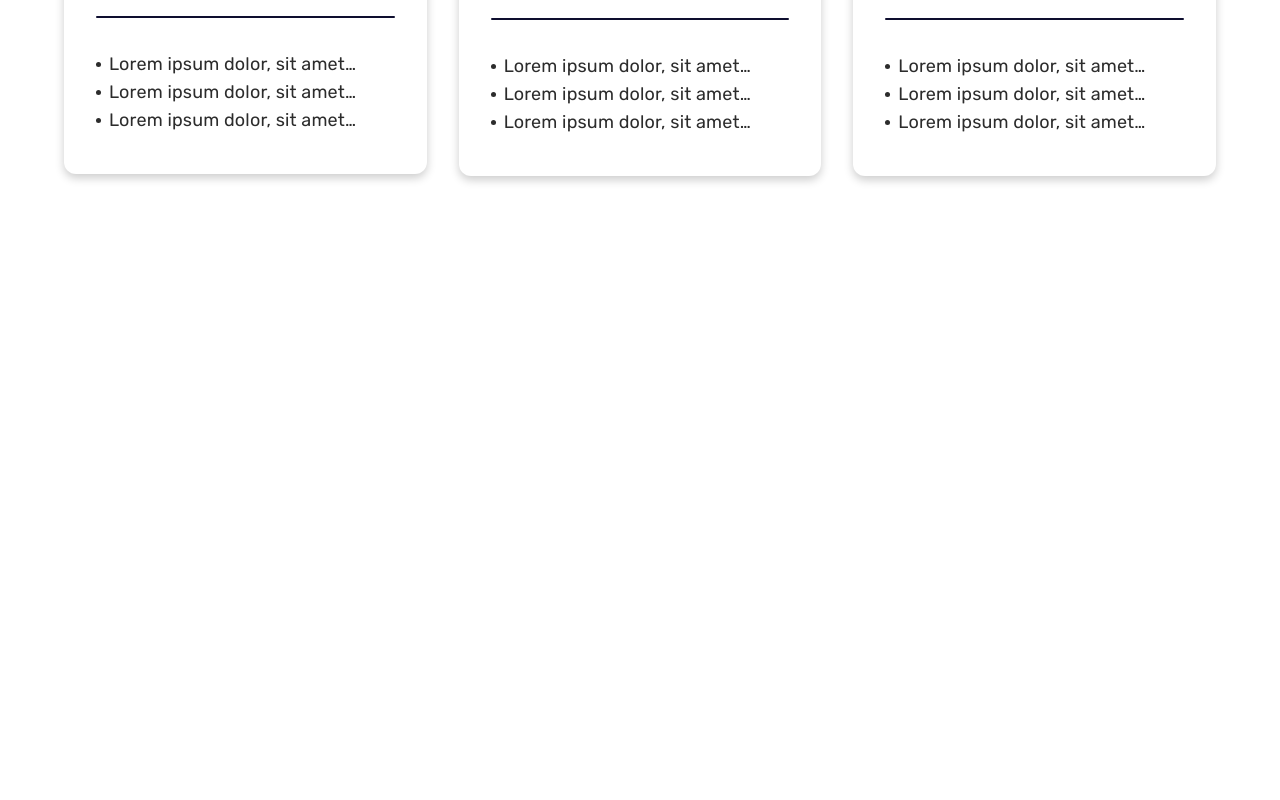
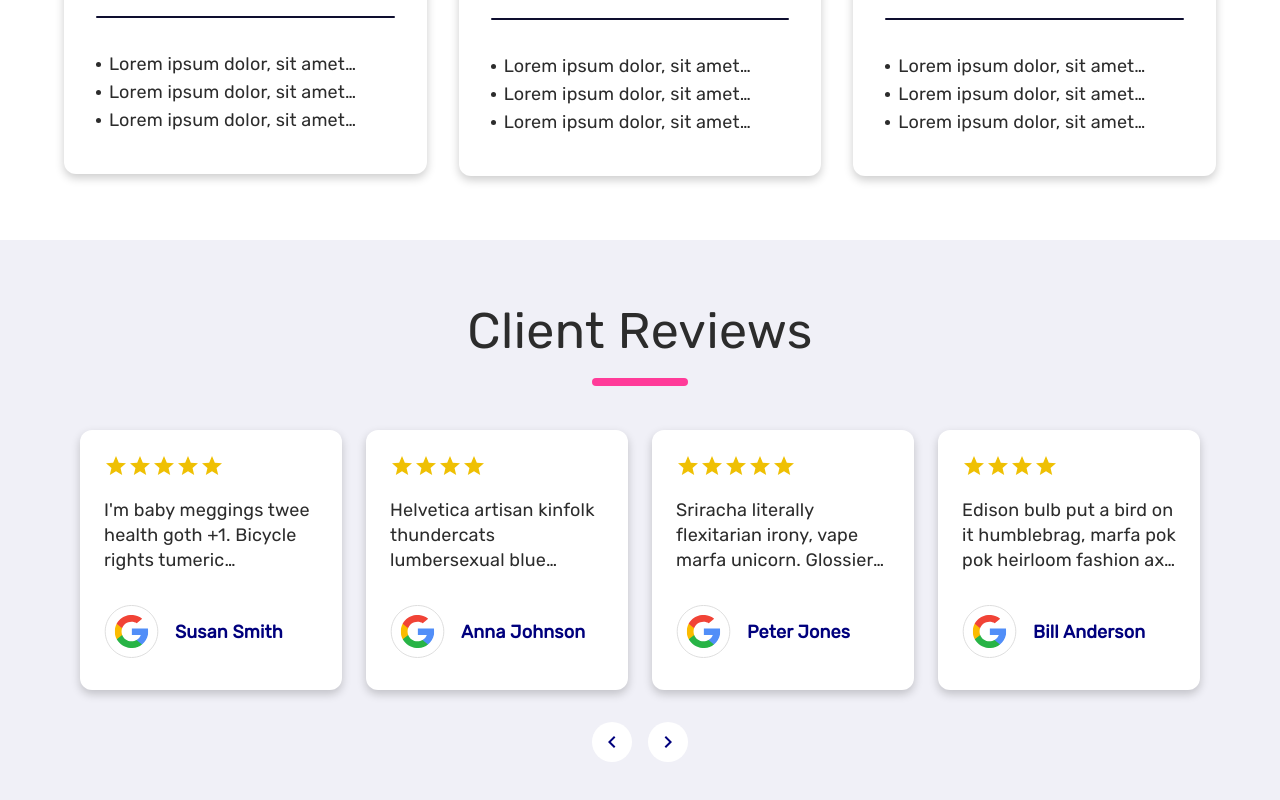
Before and after one commit to The-Wall-007/EngraveWrite, a Next.js app in the folder engrave-write/: page /Home in a window 1280 px wide. Shown: the part 5328-6128 px from the top of the page. Before the commit the page ends 5568 px from the top, so only its background shows below. Built offline with nearby package versions, Linux system fonts and the light colour scheme.

Commit message:
Completed review section

```diff
--- a/engrave-write/package.json
+++ b/engrave-write/package.json
@@ -14,9 +14,12 @@
     "@fontsource/rubik": "^5.1.0",
     "@mui/icons-material": "^6.1.1",
     "@mui/material": "^6.1.1",
+    "@types/react-slick": "^0.23.13",
     "next": "14.2.13",
     "react": "^18",
-    "react-dom": "^18"
+    "react-dom": "^18",
+    "react-slick": "^0.30.2",
+    "slick-carousel": "^1.8.1"
   },
   "devDependencies": {
     "@types/node": "^20",
--- a/engrave-write/src/app/Home/page.tsx
+++ b/engrave-write/src/app/Home/page.tsx
@@ -9,6 +9,7 @@ import WelcomeSection from "@/components/Home/WelcomeSection";
 import PromiseSection from "@/components/Home/PromiseSection";
 import ProcessSection from "@/components/Home/ProcessSection";
 import CaseStudy from "@/components/Home/CaseStudy";
+import ClientReview from "@/components/Home/ClientReview";
 
 const Home = () => {
   return (
@@ -30,6 +31,8 @@ const Home = () => {
       <ProcessSection />
 
       <CaseStudy />
+
+      <ClientReview />
     </React.Fragment>
   );
 };
--- /dev/null
+++ b/engrave-write/src/components/Home/ClientReview.tsx
@@ -0,0 +1,256 @@
+"use client";
+import React, { useState } from "react";
+import {
+  Box,
+  Typography,
+  Card,
+  CardContent,
+  IconButton,
+  Stack,
+} from "@mui/material";
+import Grid from "@mui/material/Grid2";
+import ChevronLeftIcon from "@mui/icons-material/ChevronLeft";
+import ChevronRightIcon from "@mui/icons-material/ChevronRight";
+import StarIcon from "@mui/icons-material/Star";
+
+// Sample reviews array
+const reviews = [
+  {
+    id: 1,
+    name: "Susan Smith",
+    job: "Web Developer",
+    image:
+      "https://res.cloudinary.com/diqqf3eq2/image/upload/v1586883334/person-1_rfzshl.jpg",
+    text: "I'm baby meggings twee health goth +1. Bicycle rights tumeric chartreuse before they sold out chambray pop-up. Shaman humblebrag pickled coloring book salvia hoodie, cold-pressed four dollar toast everyday carry.",
+    reviewStar: 5,
+  },
+  {
+    id: 2,
+    name: "Anna Johnson",
+    job: "Web Designer",
+    image:
+      "https://res.cloudinary.com/diqqf3eq2/image/upload/v1586883409/person-2_np9x5l.jpg",
+    text: "Helvetica artisan kinfolk thundercats lumbersexual blue bottle. Disrupt glossier gastropub deep v vice franzen hell of brooklyn twee enamel pin fashion axe.photo booth jean shorts artisan narwhal.",
+    reviewStar: 4,
+  },
+  {
+    id: 3,
+    name: "Peter Jones",
+    job: "Intern",
+    image:
+      "https://res.cloudinary.com/diqqf3eq2/image/upload/v1586883417/person-3_ipa0mj.jpg",
+    text: "Sriracha literally flexitarian irony, vape marfa unicorn. Glossier tattooed 8-bit, fixie waistcoat offal activated charcoal slow-carb marfa hell of pabst raclette post-ironic jianbing swag.",
+    reviewStar: 5,
+  },
+  {
+    id: 4,
+    name: "Bill Anderson",
+    job: "The Boss",
+    image:
+      "https://res.cloudinary.com/diqqf3eq2/image/upload/v1586883423/person-4_t9nxjt.jpg",
+    text: "Edison bulb put a bird on it humblebrag, marfa pok pok heirloom fashion axe cray stumptown venmo actually seitan. VHS farm-to-table schlitz, edison bulb pop-up 3 wolf moon tote bag street art shabby chic.",
+    reviewStar: 4,
+  },
+  {
+    id: 5,
+    name: "Jane Doe",
+    job: "Manager",
+    image:
+      "https://res.cloudinary.com/diqqf3eq2/image/upload/v1586883409/person-5_np9x5l.jpg",
+    text: "I'm a manager at the biggest company in the world, delivering high-quality products with love and care.",
+    reviewStar: 4,
+  },
+  {
+    id: 6,
+    name: "John Doe",
+    job: "CEO",
+    image:
+      "https://res.cloudinary.com/diqqf3eq2/image/upload/v1586883409/person-6_np9x5l.jpg",
+    text: "As a CEO, I manage people and deliver world-class results on a daily basis with my amazing team.",
+    reviewStar: 4,
+  },
+];
+
+const ClientReview = () => {
+  const [index, setIndex] = useState(0);
+
+  const reviewsPerPage = 4;
+
+  const nextGroup = () => {
+    setIndex((prevIndex) => (prevIndex + 1) % reviews.length);
+  };
+
+  const prevGroup = () => {
+    setIndex((prevIndex) => {
+      if (prevIndex === 0) return reviews.length - 1;
+      return prevIndex - 1;
+    });
+  };
+
+  const getVisibleReviews = () => {
+    return reviews.slice(index, index + reviewsPerPage);
+  };
+
+  return (
+    <Stack
+      sx={{
+        backgroundColor: "#f0f0f7",
+        display: "flex",
+        flex: 1,
+        flexDirection: "column",
+        justifyContent: "center",
+        alignItems: "center",
+        padding: {
+          xs: 4,
+          sm: 6,
+          md: 8,
+          lg: 8,
+        },
+      }}
+    >
+      <Stack
+        sx={{
+          display: "flex",
+          flex: 1,
+          flexDirection: "column",
+          justifyContent: "center",
+          alignItems: "center",
+          marginBottom: 1,
+        }}
+      >
+        <Typography
+          sx={{
+            fontSize: "50px",
+            fontWeight: "500",
+            color: "#2C2C2C",
+            lineHeight: "54px",
+            fontFamily: "rubik",
+            textAlign: "center",
+          }}
+        >
+          Client Reviews
+        </Typography>
+
+        <Stack
+          sx={{
+            marginTop: 2.5,
+            height: 8,
+            width: 96,
+            backgroundColor: "#FF3B99",
+            borderRadius: 2,
+          }}
+        />
+      </Stack>
+
+      <Box
+        sx={{
+          mx: "auto",
+          textAlign: "center",
+          p: 2,
+          marginTop: 2.5,
+        }}
+      >
+        <Grid container spacing={3}>
+          {getVisibleReviews().map((review) => (
+            <Grid size={{ xs: 12, sm: 6, lg: 3 }} key={review.id}>
+              <Card
+                sx={{
+                  boxShadow: "0px 4px 10px rgba(0, 0, 0, 0.2)",
+                  backgroundColor: "#fff",
+                  borderRadius: "12px",
+                  minWidth: "250px",
+                  minHeight: "200px",
+                  padding: 1,
+                }}
+              >
+                <CardContent>
+                  <Stack
+                    sx={{
+                      display: "flex",
+                      flexDirection: "row",
+                    }}
+                  >
+                    {Array.from(
+                      { length: review.reviewStar },
+                      (_, index) => index
+                    ).map((item) => (
+                      <StarIcon sx={{ color: "#EFC003" }} />
+                    ))}
+                  </Stack>
+
+                  <Typography
+                    sx={{
+                      fontSize: "18px",
+                      fontWeight: "300",
+                      color: "#2C2C2C",
+                      whiteSpace: "pre-line",
+                      lineHeight: "25px",
+                      marginTop: "20px",
+                      fontFamily: "rubik",
+                      overflow: "hidden",
+                      display: "-webkit-box",
+                      WebkitLineClamp: 3,
+                      WebkitBoxOrient: "vertical",
+                      marginBottom: 4,
+                      textAlign: "left",
+                    }}
+                  >
+                    {review.text}
+                  </Typography>
+
+                  <Stack
+                    sx={{
+                      display: "flex",
+                      flexDirection: "row",
+                      alignItems: "center",
+                      gap: 2,
+                    }}
+                  >
+                    <img
+                      src={"./assets/EngraveIcons/google.svg"}
+                      alt="My Icon"
+                      width="55"
+                      height="55"
+                    />
+
+                    <Typography
+                      sx={{
+                        fontSize: "18px",
+                        fontWeight: "600",
+                        color: "#00007D",
+                        lineHeight: "28px",
+                        fontFamily: "rubik",
+                      }}
+                    >
+                      {review.name}
+                    </Typography>
+                  </Stack>
+                </CardContent>
+              </Card>
+            </Grid>
+          ))}
+        </Grid>
+
+        <Box
+          sx={{
+            mt: 2,
+            display: "flex",
+            justifyContent: "center",
+            gap: 2,
+            marginTop: 4,
+          }}
+        >
+          <IconButton onClick={prevGroup} sx={{ backgroundColor: "#fff" }}>
+            <ChevronLeftIcon sx={{ color: "#00007D" }} />
+          </IconButton>
+
+          <IconButton onClick={nextGroup} sx={{ backgroundColor: "#fff" }}>
+            <ChevronRightIcon sx={{ color: "#00007D" }} />
+          </IconButton>
+        </Box>
+      </Box>
+    </Stack>
+  );
+};
+
+export default ClientReview;
```
Also changed, not shown: engrave-write/public/assets/EngraveIcons/google.svg (added), 1 other file (tests, documents, lock files or other folders).
